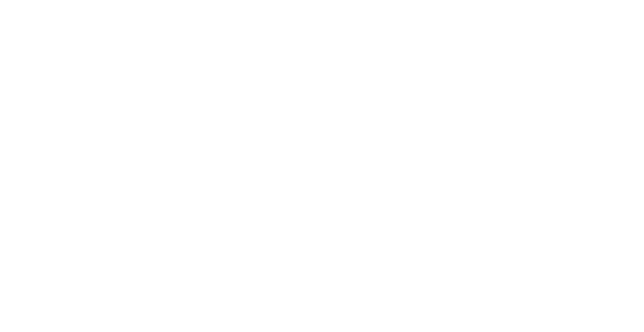
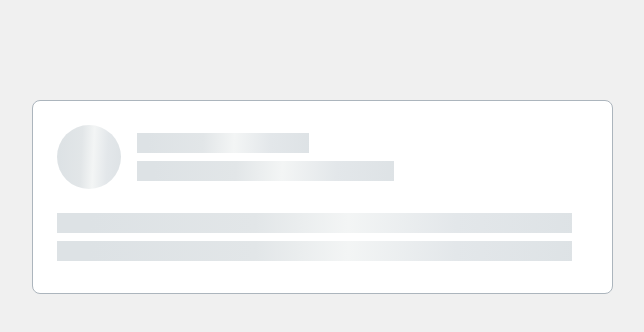
Before and after one commit to js-tasks-ru/htmlcss-20210708_work4vit, a website: page 04-lection2/02-skeleton/index.html in a window 1280 px wide. Shown: the whole page, without its empty margins (318-962 px from the left). Drawn offline with nearby package versions, Linux system fonts and the light colour scheme.

Commit message:
skeleton ready

```diff
--- a/04-lection2/02-skeleton/index.html
+++ b/04-lection2/02-skeleton/index.html
@@ -3,9 +3,29 @@
 <html lang="ru">
     <head>
         <link rel="stylesheet" href="../../assets/css/main.css">
+        <link rel="stylesheet" href="../../node_modules/normalize.css/normalize.css">
         <link rel="stylesheet" href="./skeleton.css">
+        <style>
+            .around{
+                background:rgb(240, 240, 240);
+                height: 100%;
+                margin: 100px;
+            }
+        </style>
     </head>
-    <body>
-
+    <body class="around">
+        <div class="skeleton">
+            <div class="skeleton__top">
+                <div class="skeleton__top_pic"></div>
+                <div class="skeleton__top_texts">
+                    <div class="skeleton__text skeleton__text_name"></div>
+                    <div class="skeleton__text skeleton__text_surname"></div>
+                </div>
+            </div>
+            <div class="skeleton__bottom">
+                <div class="skeleton__text"></div>
+                <div class="skeleton__text"></div>
+            </div>
+        </div>
     </body>
 </html>
--- a/04-lection2/02-skeleton/skeleton.css
+++ b/04-lection2/02-skeleton/skeleton.css
@@ -0,0 +1,43 @@
+.skeleton{
+    margin: 0 auto;
+    width: 579px;
+    height: 192px;
+    border-radius: 8px;
+    background: var(--white);
+    border: 1px solid var(--grey-3);
+    display: flex;
+    flex-flow: column wrap;
+}
+.skeleton__top{
+    margin: 24px 40px 24px 24px;
+    display: flex;
+    flex-flow: row wrap;
+    align-items: center;
+}
+.skeleton__bottom{
+    margin: 0px 40px 32px 24px
+}
+.skeleton__top_pic{
+    background: linear-gradient(92.51deg, #DDE2E5 6.44%, #E2E6E8 38.47%, #F3F5F5 56.48%, #E3E7EA 77.5%, #DDE2E5 102.52%);
+    height: 64px;
+    width: 64px;
+    border-radius: 100px;
+}
+.skeleton__top_texts{
+    margin-left: 16px;
+}
+.skeleton__text{
+    height: 20px;
+    width: 100%;
+    margin-bottom: 8px;
+    background: linear-gradient(92.51deg, #DDE2E5 6.44%, #E2E6E8 38.47%, #F3F5F5 56.48%, #E3E7EA 77.5%, #DDE2E5 102.52%);
+}
+.skeleton__text:last-child{
+    margin-bottom: 0px;
+}
+.skeleton__text_name{
+    width: 172px;
+}
+.skeleton__text_surname{
+    width: 257px;
+}
--- a/package.json
+++ b/package.json
@@ -27,6 +27,7 @@
   "dependencies": {
     "husky": "^6.0.0",
     "lint-staged": "^10.5.4",
+    "normalize.css": "^8.0.1",
     "prettier": "^2.2.1"
   }
 }
```
